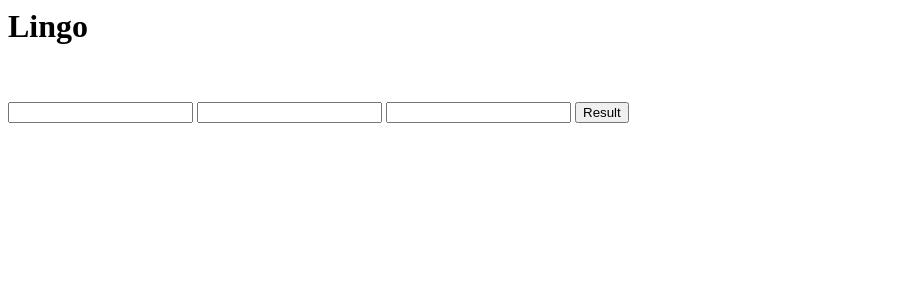
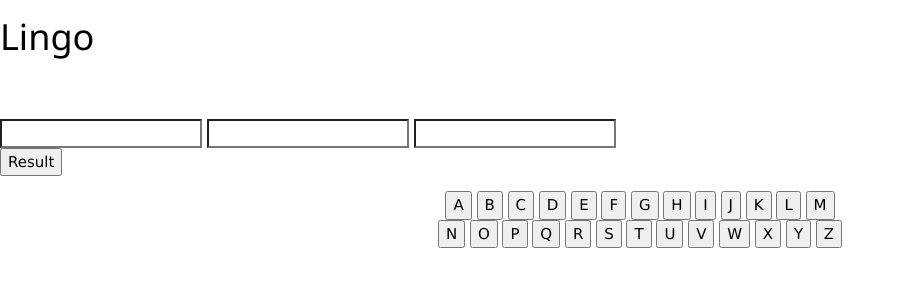
Before and after one commit to MahaAlmasri/ContactForm, a PHP site: page /Lingo.php in a window 1280 px wide. Shown: the top 300 px of the page, without its empty margins (0-905 px from the left). Run offline with PHP 8.4, Linux system fonts and the light colour scheme.

Commit message:
lingo met buttons voor input

```diff
--- a/Lingo.php
+++ b/Lingo.php
@@ -1,17 +1,26 @@
 <?php
 session_start();
+
 ?>
+
  <html lang="en">
     <head>
         <!-- Required meta tags -->
         <meta charset="utf-8">
         <meta name="viewport" content="width=device-width, initial-scale=1, shrink-to-fit=no">
+        <link rel="stylesheet" href="https://www.w3schools.com/w3css/4/w3.css">
+        <link rel='stylesheet' href='./css/lingo.css'/>
+
+
 
         <!-- Bootstrap CSS -->
 
 
 
     <title>Mijn WebSite</title>
+   <script >
+   console.log(sessionStorage.getItem("letter"));
+</script>
 
     </head>
     <body>
@@ -25,7 +34,7 @@ session_start();
    {
 
 
-    $letters=array('g','o','d');
+    $letters=array('G','O','D');
     $arrlength = count($letters);
     if (!isset($_SESSION["rows_count"]))
     $_SESSION["rows_count"]=1;
@@ -40,44 +49,43 @@ session_start();
     $arrNaam="letter".$_SESSION["rows_count"];
     $arrNaam=array($a1,$a2,$a3);
     $_SESSION["arrays"][$_SESSION["rows_count"]]=$arrNaam;
-        echo "<br>";
-        echo "<form method='POST'  action='" . $_SERVER['PHP_SELF']."'>";
+
+        echo " <center> <form method='POST'  action='" . $_SERVER['PHP_SELF']."'>";
         for ($i=1; $i<=$_SESSION["rows_count"];$i++)
         {    $temArray=$_SESSION["arrays"][$i];
         if ( $temArray[0]==$letters[0])
-        echo " <input type='text' name='a1' style='background-color:green' value=". $temArray[0]. "> ";
+        echo " <input type='text' name='a1' id='a1' style='background-color:green' readonly  value=". $temArray[0]. "> ";
         else
-        echo " <input type='text' name='a1' style='background-color:red' value=". $temArray[0]. "> ";
+        echo " <input type='text' name='a1' id='a1' style='background-color:red' readonly value=". $temArray[0]. "> ";
         if ( $temArray[1]==$letters[1])
-        echo "<input type='text'   name='a2' style='background-color:green' value=". $temArray[1]. "> " ;
+        echo "<input type='text' name='a2'  id='a2' style='background-color:green' readonly value=". $temArray[1]. "> " ;
         else
-        echo "<input type='text'   name='a2' style='background-color:red' value=". $temArray[1]. "> " ;
+        echo "<input type='text' name='a2'  id='a2' style='background-color:red' readonly value=". $temArray[1]. "> " ;
         if ( $temArray[2]==$letters[2])
-        echo " <input type='text'  name='a3' style='background-color:green' value=". $temArray[2]. "> " ;
+        echo " <input type='text' name='a3'  id='a3' style='background-color:green' readonly value=". $temArray[2]. "> " ;
         else
-        echo " <input type='text'  name='a3' style='background-color:red' value=". $temArray[2]. "> " ;
+        echo " <input type='text' name='a3' id='a3' style='background-color:red' readonly value=". $temArray[2]. "> " ;
         echo "<br>";
         }
         if (($a1 != $letters[0])||($a2 != $letters[1])||($a3 != $letters[2]))
     {
         if ($a1 == $letters[0])
-        echo " <input type='text' name='a1' style='background-color:green' value=". $temArray[0]. "> ";
+        echo " <input type='text' name='a1' id='a1' style='background-color:green' readonly  value=". $temArray[0]. "> ";
         else
-        echo " <input type='text' name='a1' style='background-color:red'>";
+        echo " <input type='text' name='a1' id='a1' readonly style='background-color:red'>";
         if ($a2==$letters[1])
-        echo "<input type='text'   name='a2' style='background-color:green' value=". $temArray[1]. "> " ;
+        echo "<input type='text'  name='a2'  id='a2' readonly style='background-color:green'  value=". $temArray[1]. "> " ;
         else
-        echo " <input type='text' name='a2' style='background-color:red' >";
+        echo " <input type='text' name='a2' id='a2' readonly style='background-color:red' >";
         if ($a3==$letters[2])
-        echo " <input type='text'  name='a3' style='background-color:green' value=". $temArray[2]. "> " ;
+        echo " <input type='text'  name='a3' id='a3' readonly style='background-color:green'  value=". $temArray[2]. "> " ;
         else
-        echo " <input type='text' name='a3' style='background-color:red' >";
-        echo "<br>";
+        echo " <input type='text' name='a3' id='a3' readonly style='background-color:red' >";
 
-    echo "<input type='submit' value='Result'>";
+    echo "<br> <input class='resultButton' type='submit' value='Result'> " . "<br>" . "</form>" . " </center>";
     $_SESSION["rows_count"]+=1;}
     else
-    echo "<br> Gefeliciteerd, u heeft gewonnen.";
+    echo "<br> <p> ". " Gefeliciteerd, u heeft gewonnen." . "</p>" . "<br>" . "<br>";
 
 
 
@@ -86,28 +94,59 @@ else
 {
     $_SESSION["rows_count"]=1;
     $_SESSION["arrays"]=array();
+   echo "<script>
+    sessionStorage.setItem('letter', '1'); </script>";
+
 ?>
 
 
-    <form method="POST"  action="<?php echo($_SERVER['PHP_SELF']); ?>">
+    <form  method="POST"  action="<?php echo($_SERVER['PHP_SELF']); ?>">
 
 
     <br><br>
 
-        <input type="text" name="a1" value="<?php if(isset($_POST["a1"])) {echo htmlentities($_POST["a1"]);}?>"/>
+        <input type="text" readonly id="a1" name="a1" style='background-color:white' value="<?php if(isset($_POST["a2"])) {echo htmlentities($_POST["a1"]);}?>"/>
 
-        <input type="text" name="a2" value="<?php if(isset($_POST["a2"])) {echo htmlentities($_POST["a2"]);}?>"/>
+        <input type="text" readonly id="a2" name="a2" style='background-color:white' value="<?php if(isset($_POST["a2"])) {echo htmlentities($_POST["a2"]);}?>"/>
 
-        <input type="text" name="a3" value="<?php if(isset($_POST["a3"])) {echo htmlentities($_POST["a3"]);}?>"/>
-
-        <input type="submit" value="Result">
+        <input type="text" readonly id="a3" name="a3" style='background-color:white' value="<?php if(isset($_POST["a3"])) {echo htmlentities($_POST["a3"]);}?>"/>
+    <br>
+        <input class="resultButton" type="submit" value="Result">
 
 
       </form>
 
-      </body>
-    </html>
 
     <?php
 }
 ?>
+<center>
+<button class="button" name="A" onclick="hello('A');">A</button>
+<button class="button" name="B" onclick="hello('B');">B</button>
+<button class="button" name="C" onclick="hello('C');">C</button>
+<button class="button" name="D" onclick="hello('D');">D</button>
+<button class="button" name="E" onclick="hello('E');">E</button>
+<button class="button" name="F" onclick="hello('F');">F</button>
+<button class="button" name="G" onclick="hello('G');">G</button>
+<button class="button" name="H" onclick="hello('H');">H</button>
+<button class="button" name="I" onclick="hello('I');">I</button>
+<button class="button" name="J" onclick="hello('J');">J</button>
+<button class="button" name="K" onclick="hello('K');">K</button>
+<button class="button" name="L" onclick="hello('L');">L</button>
+<button class="button" name="M" onclick="hello('M');">M</button><br>
+<button class="button" name="N" onclick="hello('N');">N</button>
+<button class="button" name="O" onclick="hello('O');">O</button>
+<button class="button" name="P" onclick="hello('P');">P</button>
+<button class="button" name="Q" onclick="hello('Q');">Q</button>
+<button class="button" name="R" onclick="hello('R');">R</button>
+<button class="button" name="S" onclick="hello('S');">S</button>
+<button class="button" name="T" onclick="hello('T');">T</button>
+<button class="button" name="U" onclick="hello('U');">U</button>
+<button class="button" name="V" onclick="hello('V');">V</button>
+<button class="button" name="W" onclick="hello('W');">W</button>
+<button class="button" name="X" onclick="hello('X');">X</button>
+<button class="button" name="Y" onclick="hello('Y');">Y</button>
+<button class="button" name="Z" onclick="hello('Z');">Z</button><br></center>
+<?= "<script type='text/javascript' src='./js/lingo.js'></script>" ?>
+</body>
+    </html>
```
